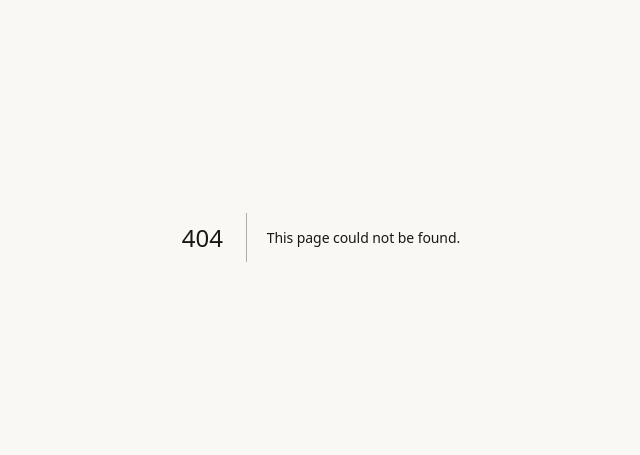
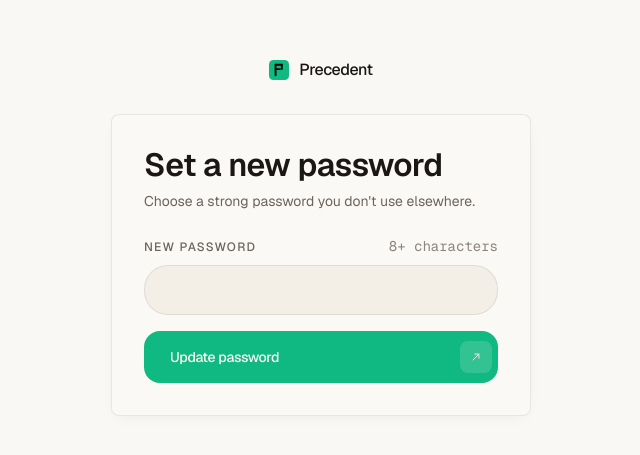
Before and after one commit to ubomns/precedent, a Next.js app in the folder frontend/: page /auth/reset-password in a window 1280 px wide. Before the commit this address had no page. Shown: the part 163-618 px from the top of the page, without its empty margins (319-959 px from the left). Built offline with nearby package versions, Linux system fonts and the light colour scheme.

Commit message:
feat(auth): forgot-password + reset-password pages

```diff
--- /dev/null
+++ b/frontend/app/auth/reset-password/page.tsx
@@ -0,0 +1,55 @@
+"use client";
+
+import { useState } from "react";
+import { useRouter } from "next/navigation";
+import { Button, Input, FieldWrapper } from "@/components/design-system";
+import { AuthCard } from "@/components/auth/auth-card";
+import { createClient } from "@/lib/supabase/client";
+
+export default function ResetPasswordPage() {
+  const router = useRouter();
+  const [password, setPassword] = useState("");
+  const [error, setError] = useState("");
+  const [loading, setLoading] = useState(false);
+
+  const onSubmit = async (e: React.FormEvent) => {
+    e.preventDefault();
+    setError("");
+    if (password.length < 8) {
+      setError("Use at least 8 characters.");
+      return;
+    }
+    setLoading(true);
+    const supabase = createClient();
+    const { error } = await supabase.auth.updateUser({ password });
+    setLoading(false);
+    if (error) {
+      setError(error.message);
+      return;
+    }
+    router.push("/intake");
+    router.refresh();
+  };
+
+  return (
+    <AuthCard
+      title="Set a new password"
+      subtitle="Choose a strong password you don't use elsewhere."
+    >
+      <form onSubmit={onSubmit} className="flex flex-col gap-4" noValidate>
+        <FieldWrapper label="New password" htmlFor="password" hint="8+ characters" error={error}>
+          <Input
+            id="password"
+            type="password"
+            value={password}
+            onChange={(e) => setPassword(e.target.value)}
+            error={!!error}
+          />
+        </FieldWrapper>
+        <Button type="submit" fullWidth loading={loading}>
+          Update password
+        </Button>
+      </form>
+    </AuthCard>
+  );
+}
--- /dev/null
+++ b/frontend/app/forgot-password/page.tsx
@@ -0,0 +1,63 @@
+"use client";
+
+import { useState } from "react";
+import { Button, Input, FieldWrapper, Body } from "@/components/design-system";
+import { AuthCard } from "@/components/auth/auth-card";
+import { createClient } from "@/lib/supabase/client";
+
+export default function ForgotPasswordPage() {
+  const [email, setEmail] = useState("");
+  const [error, setError] = useState("");
+  const [loading, setLoading] = useState(false);
+  const [done, setDone] = useState(false);
+
+  const onSubmit = async (e: React.FormEvent) => {
+    e.preventDefault();
+    setError("");
+    if (!email) {
+      setError("Email is required.");
+      return;
+    }
+    setLoading(true);
+    const supabase = createClient();
+    const { error } = await supabase.auth.resetPasswordForEmail(email, {
+      redirectTo: `${window.location.origin}/auth/callback?next=/auth/reset-password`,
+    });
+    setLoading(false);
+    if (error) {
+      setError(error.message);
+      return;
+    }
+    setDone(true);
+  };
+
+  if (done) {
+    return (
+      <AuthCard
+        title="Check your email"
+        subtitle={`If an account exists for ${email}, a reset link is on its way.`}
+      >
+        <Body className="text-secondary">Open the link to set a new password.</Body>
+      </AuthCard>
+    );
+  }
+
+  return (
+    <AuthCard title="Reset your password" subtitle="We'll email you a secure link.">
+      <form onSubmit={onSubmit} className="flex flex-col gap-4" noValidate>
+        <FieldWrapper label="Email" htmlFor="email" error={error}>
+          <Input
+            id="email"
+            type="email"
+            value={email}
+            onChange={(e) => setEmail(e.target.value)}
+            error={!!error}
+          />
+        </FieldWrapper>
+        <Button type="submit" fullWidth loading={loading}>
+          Send reset link
+        </Button>
+      </form>
+    </AuthCard>
+  );
+}
```
Also changed, not shown: 1 other file (tests, documents, lock files or other folders).
